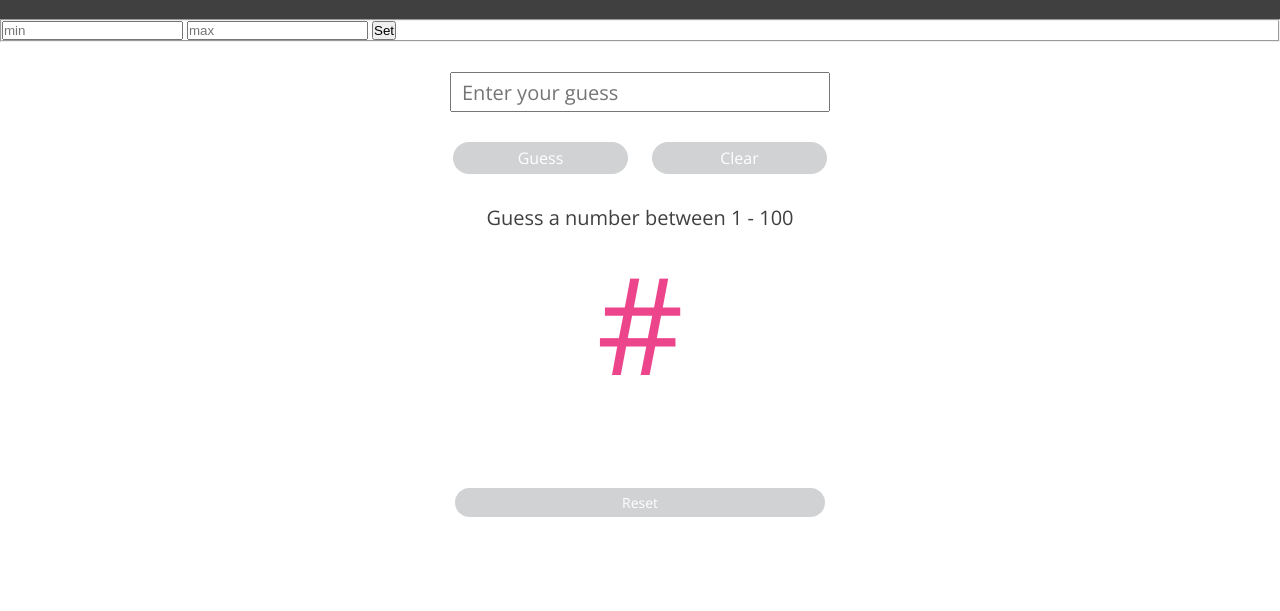
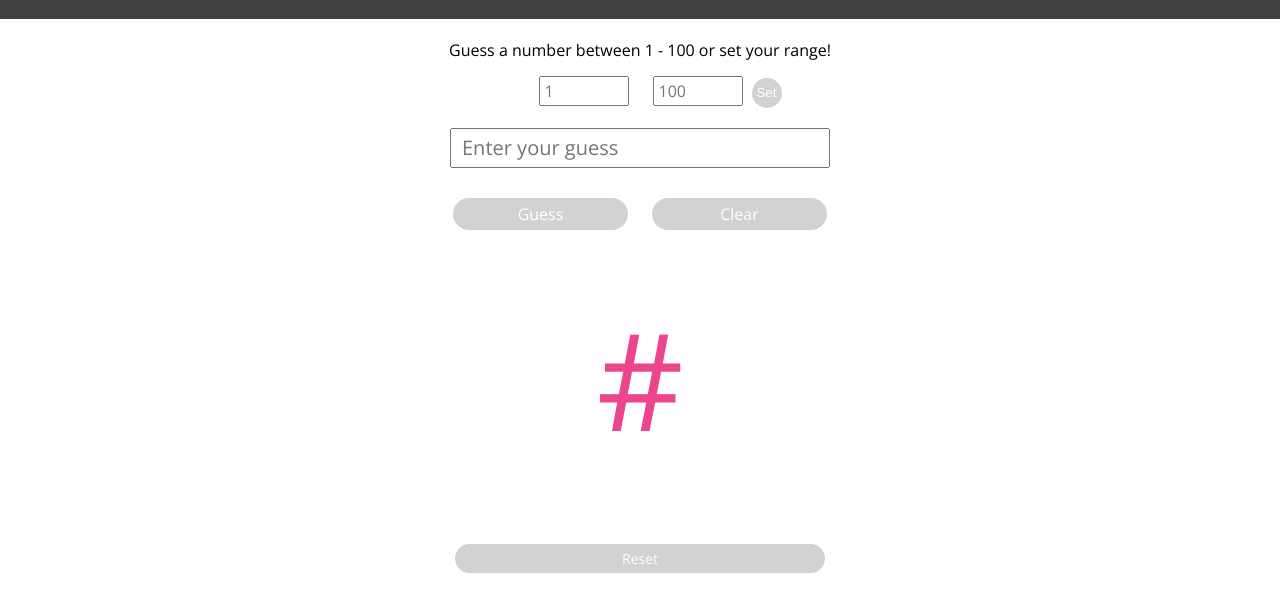
Before and after one commit to Jessewood/number-guesser, a plain HTML site: page index.html in a window 1280 px wide. Shown: the part 81-692 px from the top of the page. Drawn offline with nearby package versions, Linux system fonts and the light colour scheme.

Commit message:
Finish min and max values

```diff
--- a/index.html
+++ b/index.html
@@ -10,18 +10,20 @@
         <p class="heading"> Number <span class="second-heading">Guesser</span></p>
 
     </header>
-    <fieldset>    <input class="min-value" placeholder="min"></input>
-    <input class="max-value" placeholder="max"></input>
-    <button class="user-button">Set</button>
+    <fieldset class="user-values">
+        <p class="user-range">Guess a number between 1 - 100 or set your range!</p>
+        <input class="min-value" placeholder="1"></input>
+        <input class="max-value" placeholder="100"></input>
+        <button class="user-button" disabled>Set</button>
     </fieldset>
 
-    <input type="number" name="number-guess" id="input-guess" min="1" max="100" placeholder="Enter your guess"/>
+    <input type="number" name="number-guess" class="input-guess" min="1" max="100" placeholder="Enter your guess"/>
     <section class="top-buttons">
-        <button id="guess" disabled>Guess</button>
+        <button class="guess" disabled>Guess</button>
         <button class="clear" disabled>Clear</button>
     </section>
     <section>
-        <p class="last-guess">Guess a number between 1 - 100</p>
+        <p class="last-guess"></p>
     </section>
     <section class="number-space">
         <p class="result">#
--- a/script.js
+++ b/script.js
@@ -1,8 +1,8 @@
 var globalMin = 1;
 var globalMax = 100;
 var randomNum = getRandomInt(globalMin, globalMax)
-var guessBtn = document.getElementById('guess');
-var guessInput = document.getElementById('input-guess');
+var guessBtn = document.querySelector('.guess');
+var guessInput = document.querySelector('.input-guess');
 var clearBtn = document.querySelector('.clear');
 var match = document.querySelector('.low-or-high');
 var numberResult = document.querySelector('.result');
@@ -20,7 +20,13 @@ guessInput.addEventListener('keyup', enableButton);
 clearBtn.addEventListener('click', clearInput);
 resetButton.addEventListener('click', resetGame);
 userSet.addEventListener("click", grabMinAndMax)
+maxValueUser.addEventListener('input', enableSetButton)
 
+function enableSetButton(){
+    if (maxValueUser.value !== ""){
+        userSet.removeAttribute("disabled")
+    }
+}
 
 function grabMinAndMax(){
     globalMin = parseInt(minValueUser.value);
@@ -28,11 +34,6 @@ function grabMinAndMax(){
     randomNum = getRandomInt(globalMin, globalMax)
     console.log(randomNum)
 }
-
-
-
-
-
 
  function enableButton(){
     if (guessInput.value !== ""){
@@ -55,7 +56,7 @@ function compare() {
     enableButton()
     guessInput.focus();
     if (numberGuessed > globalMax || numberGuessed < globalMin){
-        match.innerHTML='<span class="errorText">Error</span>: Number must be between <span class="errorNumber">0 - 100</span>';
+        match.innerHTML='<span class="errorText">Error</span>: Number must be between <span class="errorNumber">' + minValueUser.value + '-' + maxValueUser.value + '</span>';
         return;
     }
     if(numberGuessed === randomNum) {
--- a/style.css
+++ b/style.css
@@ -25,11 +25,65 @@ header {
     font-weight: 300;
     font-size: 50px;
 }
-#input-guess {
+
+.user-range {
+    font-family: 'Open Sans', Sans-serif;
+    padding-bottom: 15px;
+}
+
+.user-values {
+    margin-top: 20px;
+    border: none;
+    text-align: center;
+}
+
+.min-value {
+    display: inline-block;
+    font-family: 'Open Sans', Sans-serif;
+    width: 90px;
+    height: 30px;
+    font-size: 16px;
+    margin-left: 40px;
+    padding-left: 2px;
+}
+
+.min-value::placeholder {
+    padding-left: 2px;
+}
+
+.max-value {
+    display: inline-block;
+    font-family: 'Open Sans', Sans-serif;
+    width: 90px;
+    height: 30px;
+    font-size: 16px;
+    margin-left: 20px;
+    padding-left: 2px;
+}
+
+.max-value::placeholder {
+    padding-left: 2px;
+}
+
+.user-button {
+    width: 30px;
+    height: 30px;
+    border-radius: 15px;
+    vertical-align: center;
+    color: #FFFFFF;
+    border: none;
+    margin-left: 5px;
+    background-color: #929497;
+}
+.user-button:disabled {
+    background-color: #D0D2D3
+}
+
+.input-guess {
     display: block;
     width: 380px;
     height: 40px;
-    margin: 30px auto 0 auto;
+    margin: 20px auto 0 auto;
     vertical-align: center;
     font-size: 20px;
     font-family: 'Open Sans', Sans-serif;
@@ -37,7 +91,7 @@ header {
     padding-left: 5px;
 }
 
-#input-guess::placeholder {
+.input-guess::placeholder {
     padding-left: 5px;
 }
 .top-buttons {
@@ -47,7 +101,7 @@ header {
     text-align: center;
     position: relative;
 }
-#guess {
+.guess {
     margin-left: 0 auto;
     background-color: #929497;
     color: #FFFFFF;
@@ -60,11 +114,11 @@ header {
     outline: none;
 }
 
-#guess:disabled {
+.guess:disabled {
     background-color: #D0D2D3
 }
 
-#guess:hover:enabled {
+.guess:hover:enabled {
     background-color: #EB008B;
     }
 
@@ -107,7 +161,6 @@ header {
     font-size: 20px;
     height: 27px;
 
-    /*margin-top: 20px;*/
 }
 .winner {
     font-weight: bold;
```
